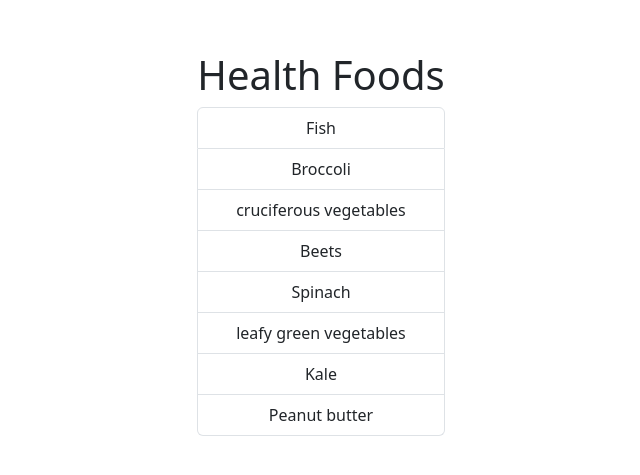
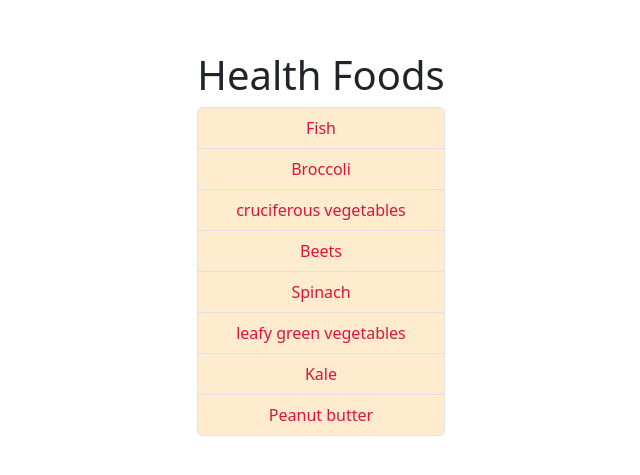
Before and after one commit to EzharAnsari/learn-react, a React (Vite) app in the folder 4-react-level-2/: page / in a window 1280 px wide. Shown: the part 157-632 px from the top of the page, without its empty margins (319-959 px from the left). Built offline with nearby package versions, Linux system fonts and the light colour scheme.

Commit message:
learned css module

```diff
--- a/4-react-level-2/src/components/Item.jsx
+++ b/4-react-level-2/src/components/Item.jsx
@@ -1,7 +1,11 @@
+import style from "./Item.module.css";
+
 const Item = (props) => {
   return (
     <>
-      <li className="list-group-item">{props.foodItem}</li>
+      <li className={`list-group-item ${style["kg-item"]}`}>
+        <span className={`${style["kg-span"]}`}>{props.foodItem}</span>
+      </li>
     </>
   );
 };
--- /dev/null
+++ b/4-react-level-2/src/components/Item.module.css
@@ -0,0 +1,8 @@
+.kg-item {
+  background-color: blanchedalmond;
+}
+
+.kg-span {
+  font-weight: 500;
+  color:crimson
+}
```
